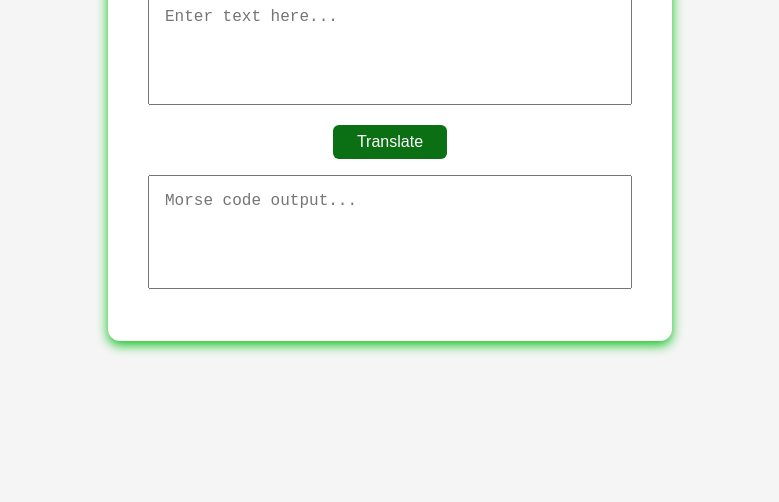
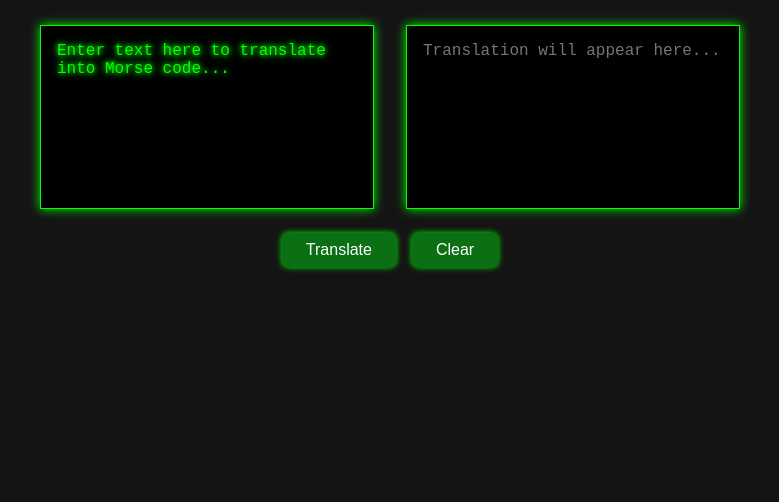
Before and after one commit to Ayanda-Radebe/Morse-Code-Translator, a plain HTML site: page index.html in a window 1280 px wide. Shown: the part 298-800 px from the top of the page, without its empty margins (250-1029 px from the left). Drawn offline with Linux system fonts and the light colour scheme.

Commit message:
UI design changed

```diff
--- a/index.html
+++ b/index.html
@@ -6,13 +6,20 @@
     <title>Morse-Translator</title>
     <link rel="stylesheet" href="style.css">
 </head>
+
 <body>
-    <div class="container">
-        <h1>Text to Morse Code</h1>
-        <textarea id="textInput" placeholder="Enter text here..."></textarea>
-        <button onclick="translateToMorse()">Translate</button>
-        <textarea id="output" placeholder="Morse code output..." readonly></textarea>
-    </div>
+    <div class="translator-wrapper">
+  <h2>Morse Code Translator</h2>
+  <div class="container">
+    <textarea id="textInput" placeholder=""></textarea>
+    <textarea id="output" placeholder="Translation will appear here..." readonly></textarea>
+  </div>
+
+  <div class="button-group">
+    <button onclick="translateToMorse()">Translate</button>
+    <button onclick="clearFields()">Clear</button>
+  </div>
+</div>
 
     <script src="script.js"></script>
 </body>
--- a/script.js
+++ b/script.js
@@ -1,25 +1,42 @@
+ const textArea = document.getElementById('textInput');
+  const placeholderText = "Enter text here to translate into Morse code...";
+  let currentIndex = 0;
+
+  function typePlaceholder() {
+    textArea.placeholder = placeholderText.substring(0, currentIndex++);
+    if (currentIndex > placeholderText.length) {
+      currentIndex = 0;
+      setTimeout(typePlaceholder, 1000);
+    } else {
+      setTimeout(typePlaceholder, 100);
+    }
+  }
+
+  window.onload = () => {
+    typePlaceholder();
+  };
+
+  // Morse code translation
   const morseCodeMap = {
     A: '.-', B: '-...', C: '-.-.', D: '-..', E: '.',
     F: '..-.', G: '--.', H: '....', I: '..', J: '.---',
     K: '-.-', L: '.-..', M: '--', N: '-.', O: '---',
     P: '.--.', Q: '--.-', R: '.-.', S: '...', T: '-',
     U: '..-', V: '...-', W: '.--', X: '-..-', Y: '-.--',
-  Z: '--..', '0': '-----', '1': '.----', '2': '..---',
-  '3': '...--', '4': '....-', '5': '.....', '6': '-....',
-  '7': '--...', '8': '---..', '9': '----.', ' ': '/'
+    Z: '--..', 0: '-----', 1: '.----', 2: '..---',
+    3: '...--', 4: '....-', 5: '.....', 6: '-....',
+    7: '--...', 8: '---..', 9: '----.', ' ': '/',
   };
 
   function translateToMorse() {
-  const input = document.getElementById('textInput').value.toUpperCase();
-  let output = '';
-
-  for (let char of input) {
-    if (morseCodeMap[char]) {
-      output += morseCodeMap[char] + ' ';
-    } else {
-      output += '? '; // Unknown characters like punctuation
-    }
+    const inputText = document.getElementById('textInput').value.toUpperCase();
+    const outputText = inputText.split('').map(char =>
+      morseCodeMap[char] || ''
+    ).join(' ');
+    document.getElementById('output').value = outputText;
   }
 
-  document.getElementById('output').value = output.trim();
+  function clearFields() {
+    document.getElementById('textInput').value = '';
+    document.getElementById('output').value = '';
   }
--- a/style.css
+++ b/style.css
@@ -1,31 +1,51 @@
     body {
-    font-family: Arial sans-serif;
-    background-color: #f5f5f5;
+      font-family: Arial, sans-serif;
+      background-color: #141414;
       margin: 0;
       padding: 0;
+      height: 100vh;
       display: flex;
       justify-content: center;
-    align-items:center;
-    height: 100vh;
+      align-items: center;
+      color: #00ff00;
+    }
+
+    .translator-wrapper {
+      display: flex;
+      flex-direction: column;
+      align-items: center;
+      gap: 1.5rem;
     }
 
     .container {
-  background: white;
-  padding: 2rem;
-  border-radius: 12px;
-  box-shadow: 0 4px 12px rgb(12, 192, 27);
-  max-width: 500px;
-  width: 100%;
-  text-align: center;
+      display: flex;
+      gap: 2rem;
+      justify-content: center;
     }
 
     textarea {
-  width: 90%;
-  height: 80px;
-  margin: 1rem 0;
+      width: 300px;
+      height: 150px;
       padding: 1rem;
       font-size: 1rem;
       resize: none;
+      font-family: 'Courier New', monospace;
+      background-color: #000;
+      color: #00ff00;
+      border: 1px solid #00ff00;
+      box-shadow: 0 0 10px #00ff00;
+    }
+
+    #textInput::placeholder {
+      color: #00ff00;
+      text-shadow: 0 0 5px #00ff00, 0 0 10px #00ff00;
+      opacity: 1;
+    }
+
+    .button-group {
+      display: flex;
+      gap: 1rem;
+      justify-content: center;
     }
 
     button {
@@ -36,8 +56,16 @@ button {
       color: white;
       border-radius: 6px;
       cursor: pointer;
+      box-shadow: 0 0 6px #00ff00;
     }
 
-button:hover{
+    button:hover {
       background-color: rgba(54, 151, 41, 0.973);
     }
+
+    h2 {
+      text-align: center;
+      margin-bottom: 1rem;
+      color: #00ff00;
+      text-shadow: 0 0 8px #00ff00;
+    }
```
Lines whose indentation alone changed are shown as unchanged.
